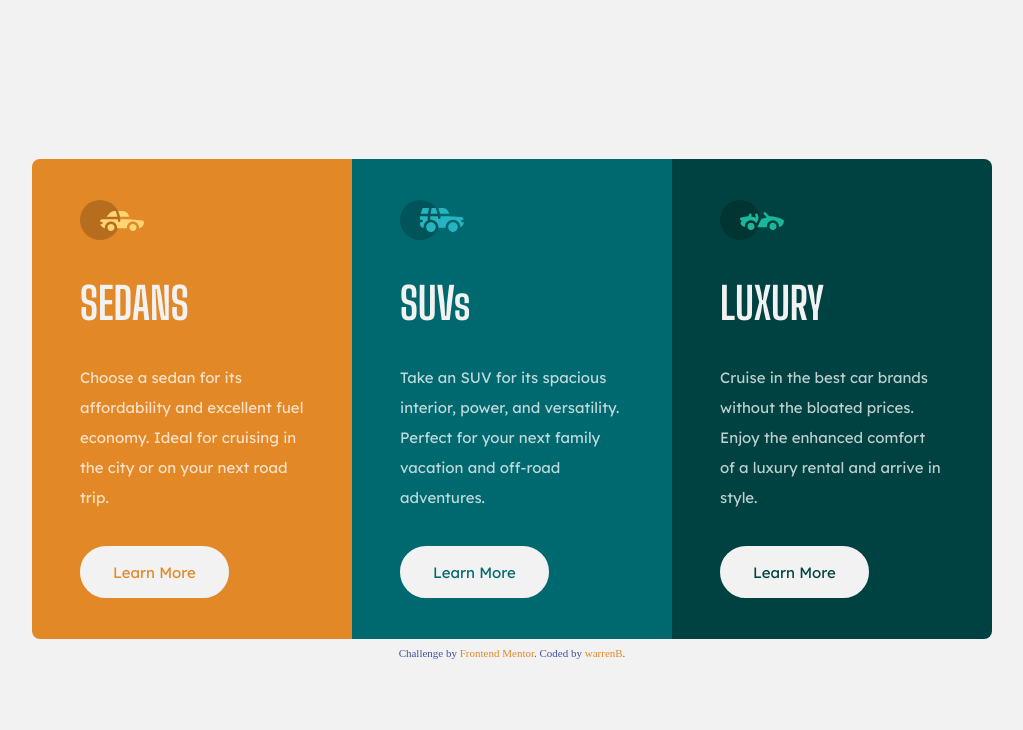
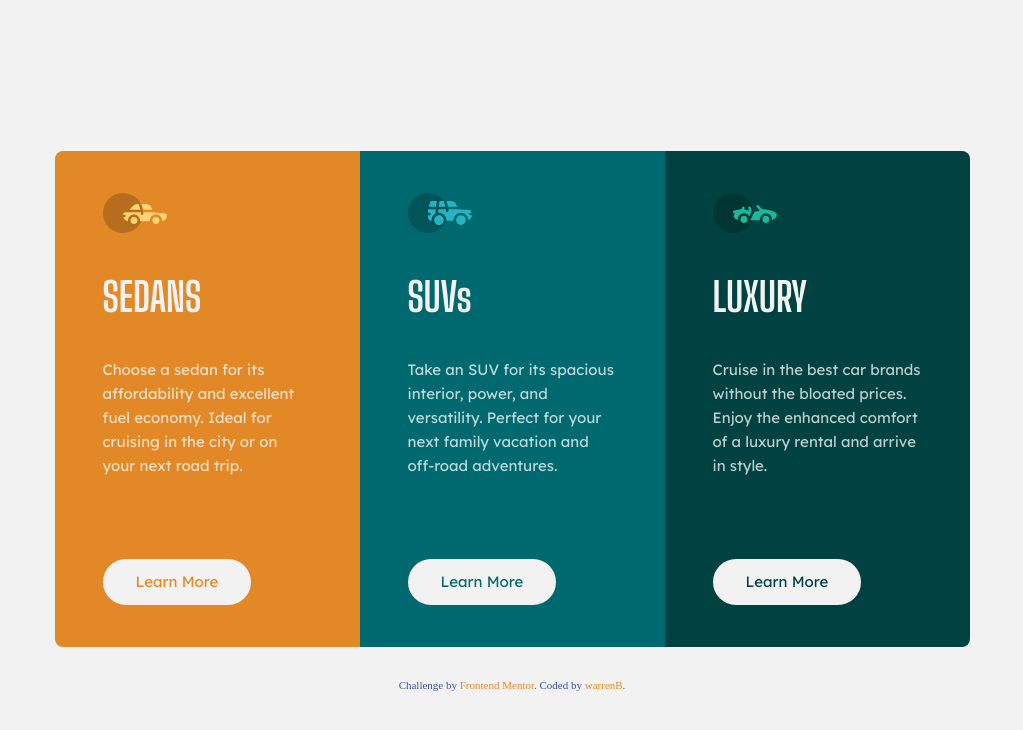
Before and after one commit to warrenbarney/3-column, a plain HTML site: page index.html in a window 1280 px wide. Shown: the whole page, without its empty margins (128-1151 px from the left). Drawn offline with Linux system fonts and the light colour scheme.

Commit message:
response fix

```diff
--- a/styles.scss
+++ b/styles.scss
@@ -48,7 +48,7 @@ main {
     flex-direction: column;
     justify-content: center;
     align-items: center;
-    height: 90em;
+    height: 84em;
     width: 325px;
     margin-top: 2em;
     // border: 3px dotted red;
@@ -59,7 +59,7 @@ main {
     flex-direction: column;
     justify-content: space-around;
     align-items: start;
-    height: 30em;
+    height: 28em;
     width: 320px;
     // border: 1px dotted blue;
     padding: 1.5em 3em;
@@ -68,7 +68,7 @@ main {
 
 [class^="heading_"] {
     font-family: $font-family1;
-    font-size: 2.75em;
+    font-size: 2.5em;
     color: $very_light_gray;
 }
 
@@ -80,7 +80,7 @@ main {
 }
 
 [class^="more_"] {
-    padding: .9em 2em;
+    padding: .7em 2em;
     font-family: $font-family2;
     font-size: 15px;
     border-radius: 2em;
@@ -162,7 +162,16 @@ main {
     main {
         flex-direction: row;
         width: 975px;
+        height: 35em;
+    }
+
+    [class^="card_"] {
+        width: 305px;
         height: 31em;
+    }
+
+    [class^="para_"] {
+        line-height: 1.6;
     }
 
     .card_lux {
@@ -177,5 +186,8 @@ main {
         border-bottom-left-radius: .5em;
     }
 
+    [class^="more_"] {
+        margin-top: 3em;
+    }
 
 }
```
Also changed, not shown: styles.css, 1 other file.
